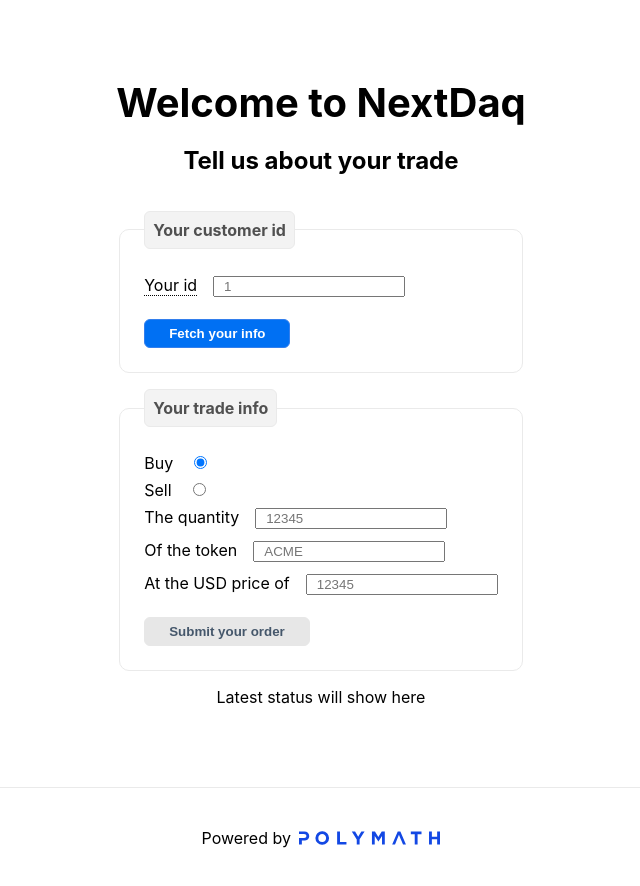
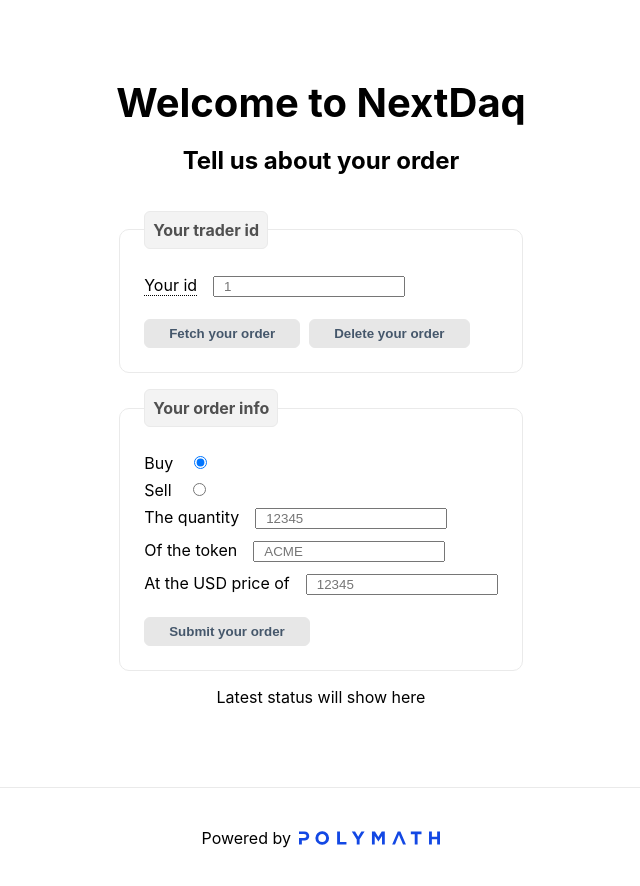
Before and after one commit to PolymeshAssociation/technical-content-examples, a Next.js app in the folder settlement_provider/: page /trader in a window 1280 px wide. Shown: the whole page, without its empty margins (319-959 px from the left). Built offline with nearby package versions, Linux system fonts and the light colour scheme.

Commit message:
Added a button to delete the order from the GUI.

```diff
--- a/settlement_provider/pages/trader.tsx
+++ b/settlement_provider/pages/trader.tsx
@@ -3,14 +3,15 @@
 import styles from "../styles/Home.module.css"
 
 export default function Home() {
+  const emptyOrder = {
+    "isBuy": true,
+    "quantity": "",
+    "token": "",
+    "price": ""
+  }
   const [myInfo, setMyInfo] = useState({
     "id": "",
-    "order": {
-      "isBuy": true,
-      "quantity": "",
-      "token": "",
-      "price": ""
-    },
+    "order": Object.assign({}, emptyOrder),
     "modified": false
   })
 
@@ -19,12 +20,12 @@
     element.innerHTML = content
   }
 
-  async function getMyInfo(): Promise<Response> {
+  async function getMyOrder(): Promise<Response> {
     const response = await fetch(`/api/trader/${myInfo["id"]}`, { "method": "GET" })
     if (response.status == 404) {
-      setStatus("Customer not found, enter your information")
+      setStatus("Order not found, enter your order info")
     } else if (response.status == 200) {
-      setStatus("Info fetched")
+      setStatus("Order fetched")
       const body = await response.json()
       setMyInfo({
         ...myInfo,
@@ -37,12 +38,31 @@
     return response
   }
 
-  async function submitGetMyInfo(e): Promise<void> {
+  async function submitGetMyOrder(e): Promise<void> {
     e.preventDefault() // prevent page from submitting form
-    await getMyInfo()
+    await getMyOrder()
   }
 
-  async function sendMyInfo(): Promise<void> {
+  async function deleteMyOrder(): Promise<Response> {
+    const response = await fetch(`/api/trader/${myInfo["id"]}`, { "method": "DELETE" })
+    if (response.status == 200) {
+      setStatus("Info deleted")
+      setMyInfo({
+        ...myInfo,
+        "order": Object.assign({}, emptyOrder)
+      })
+    } else {
+      setStatus("Something went wrong")
+    }
+    return response
+  }
+
+  async function submitDeleteMyOrder(e): Promise<void> {
+    e.preventDefault() // prevent page from submitting form
+    await deleteMyOrder()
+  }
+
+  async function sendMyOrder(): Promise<void> {
     setMyInfo({
       ...myInfo,
       "modified": false
@@ -63,9 +83,9 @@
     }
   }
 
-  async function submitMyInfo(e): Promise<void> {
+  async function submitMyOrder(e): Promise<void> {
     e.preventDefault()
-    sendMyInfo()
+    sendMyOrder()
   }
 
   function onMyIdChanged(e: React.ChangeEvent<HTMLInputElement>): void {
@@ -75,7 +95,7 @@
     })
   }
 
-  function onMyTradeChanged(e: React.ChangeEvent<HTMLInputElement>): void {
+  function onMyOrderChanged(e: React.ChangeEvent<HTMLInputElement>): void {
     setMyInfo({
       ...myInfo,
       "order": {
@@ -109,12 +129,12 @@
           Welcome to NextDaq
         </h1>
 
-        <h2>Tell us about your trade</h2>
+        <h2>Tell us about your order</h2>
 
         <form lang="en">
 
           <fieldset className={styles.card}>
-            <legend>Your customer id</legend>
+            <legend>Your trader id</legend>
 
             <div>
               <label htmlFor="trader-id" className={styles.hasTitle} title="Given to you when you registered. As of now, just pick one.">Your id</label>
@@ -122,13 +142,15 @@
             </div>
 
             <div className="submit">
-              <button className="submit customerId" onClick={submitGetMyInfo}>Fetch your info</button>
+              <button className="submit customerId" onClick={submitGetMyOrder} disabled={myInfo["id"] === ""}>Fetch your order</button>
+              &nbsp;&nbsp;
+              <button className="submit danger customerId" onClick={submitDeleteMyOrder} disabled={myInfo["id"] === ""}>Delete your order</button>
             </div>
 
           </fieldset>
 
           <fieldset className={styles.card}>
-            <legend>Your trade info</legend>
+            <legend>Your order info</legend>
 
             <div>
               <label htmlFor="order-is-buy">Buy</label>
@@ -140,21 +162,21 @@
 
             <div>
               <label htmlFor="order-quantity">The quantity</label>
-              <input name="quantity" id="order-quantity" type="number" placeholder="12345" value={myInfo["order"]["quantity"]} onChange={onMyTradeChanged}></input>
+              <input name="quantity" id="order-quantity" type="number" placeholder="12345" value={myInfo["order"]["quantity"]} onChange={onMyOrderChanged}></input>
             </div>
 
             <div>
               <label htmlFor="order-token">Of the token</label>
-              <input name="token" id="order-token" type="text" placeholder="ACME" value={myInfo["order"]["token"]} onChange={onMyTradeChanged}></input>
+              <input name="token" id="order-token" type="text" placeholder="ACME" value={myInfo["order"]["token"]} onChange={onMyOrderChanged}></input>
             </div>
 
             <div>
               <label htmlFor="order-price">At the USD price of</label>
-              <input name="price" id="order-price" type="number" placeholder="12345" value={myInfo["order"]["price"]} onChange={onMyTradeChanged}></input>
+              <input name="price" id="order-price" type="number" placeholder="12345" value={myInfo["order"]["price"]} onChange={onMyOrderChanged}></input>
             </div>
 
             <div className="submit">
-              <button className="submit myInfo" disabled={!(myInfo["modified"])} onClick={submitMyInfo}>Submit your order</button>
+              <button className="submit myInfo" disabled={!(myInfo["modified"])} onClick={submitMyOrder}>Submit your order</button>
             </div>
 
           </fieldset>
--- a/settlement_provider/styles/globals.css
+++ b/settlement_provider/styles/globals.css
@@ -36,11 +36,18 @@
   top:1px;
 }
 
-button.submit:disabled {
+button.submit:disabled,
+button.submit.danger:disabled {
   background-color: #e7e7e7;
   border-color: #e7e7e7;
   color: #45576b;
   cursor: not-allowed;
+}
+
+button.submit.danger {
+  background-color: #f30000;
+  border-color: #ee3737;
+
 }
 
 button.submit:disabled:active {
```
Also changed, not shown: settlement_provider/tests/integration/apiTraderId.ts (+1 -0 lines).
